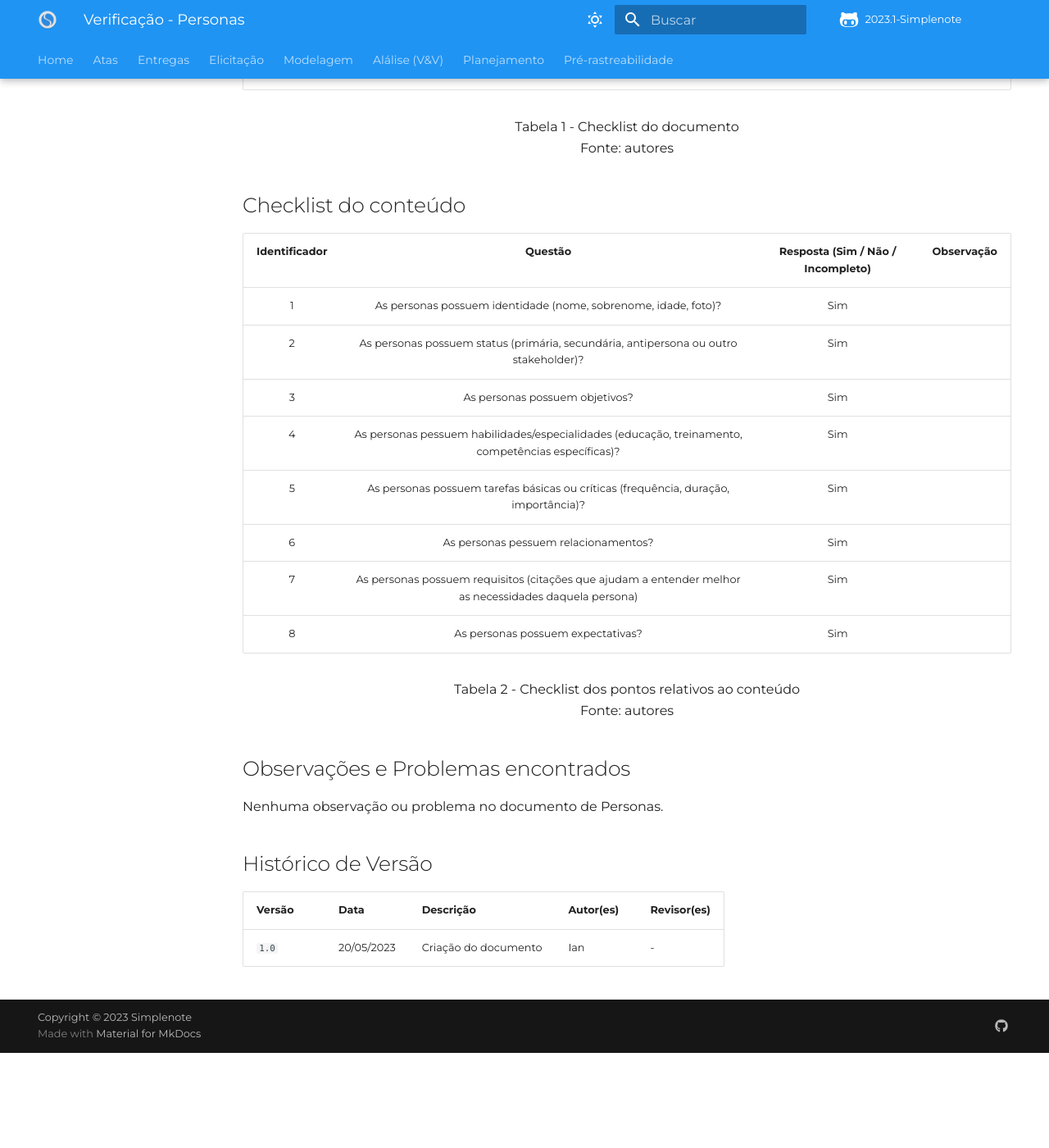
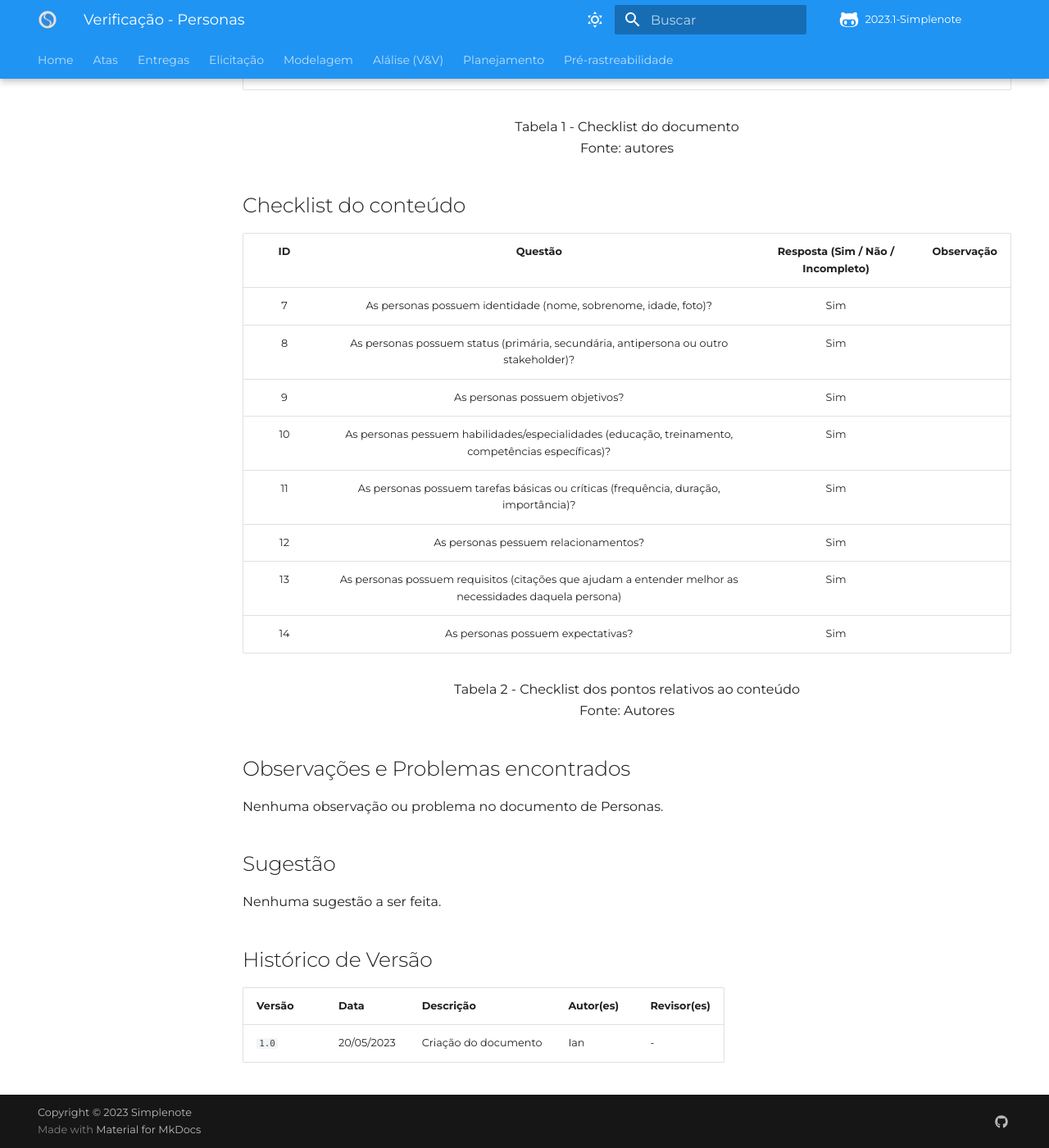
Before and after one commit to Requisitos-de-Software/2023.1-Simplenote, an MkDocs documentation site: the page built from docs/analise-grupo6/elicitacao/personas.md, in a window 1280 px wide and 1400 px high, scrolled down 1045 px. Shown: the whole window at 82% size. Built offline with MkDocs 1.6.1 and Material for MkDocs 9.7.7, drawn with Linux system fonts in a browser that asks for light colours; some web fonts are replaced; comment, search, counter and statistics services are not loaded; before the commit the page ends 2329 px from its top, so only the background shows below that.

Commit message:
Update personas.md

```diff
--- a/docs/analise-grupo6/elicitacao/personas.md
+++ b/docs/analise-grupo6/elicitacao/personas.md
@@ -27,23 +27,27 @@ Também temos o campo "Observação", um campo no qual pode ser feito algum come
 
 ## Checklist do conteúdo
 
-| Identificador |                                   Questão                                   | Resposta (Sim / Não / Incompleto) | Observação|
+| ID |                                   Questão                                   | Resposta (Sim / Não / Incompleto) | Observação|
 | :-----------: | :-------------------------------------------------------------------------: | :-------------------------------: | :----:|
-|       1       |               As personas possuem identidade (nome, sobrenome, idade, foto)?        |                Sim                |
-|       2       |          As personas possuem status (primária, secundária, antipersona ou outro stakeholder)?           |                Sim                |
-|       3       |       As personas possuem objetivos?       |                Sim                |
-|       4       |           As personas pessuem habilidades/especialidades (educação, treinamento, competências específicas)?                     |                Sim                |
-|       5       |               As personas possuem tarefas básicas ou críticas (frequência, duração, importância)?                     |             Sim            |
-|       6       |                 As personas pessuem relacionamentos?                          |           Sim        |
-|       7       |                 As personas possuem requisitos (citações que ajudam a entender melhor as necessidades daquela persona)                          |           Sim        |
-|       8       |                 As personas possuem expectativas?                          |           Sim        |
+|       7       |               As personas possuem identidade (nome, sobrenome, idade, foto)?        |                Sim                |
+|       8       |          As personas possuem status (primária, secundária, antipersona ou outro stakeholder)?           |                Sim                |
+|       9       |       As personas possuem objetivos?       |                Sim                |
+|       10       |           As personas pessuem habilidades/especialidades (educação, treinamento, competências específicas)?                     |                Sim                |
+|       11       |               As personas possuem tarefas básicas ou críticas (frequência, duração, importância)?                     |             Sim            |
+|       12      |                 As personas pessuem relacionamentos?                          |           Sim        |
+|       13      |                 As personas possuem requisitos (citações que ajudam a entender melhor as necessidades daquela persona)                          |           Sim        |
+|       14       |                 As personas possuem expectativas?                          |           Sim        |
 
 
-<p align="center"> Tabela 2 - Checklist dos pontos relativos ao conteúdo <br> Fonte: autores </p>
+
+<p align="center"> Tabela 2 - Checklist dos pontos relativos ao conteúdo <br> Fonte: Autores </p>
 
 
 ## Observações e Problemas encontrados
 Nenhuma observação ou problema no documento de Personas.
+
+## Sugestão
+Nenhuma sugestão a ser feita.
 
 ## Histórico de Versão
 
```
